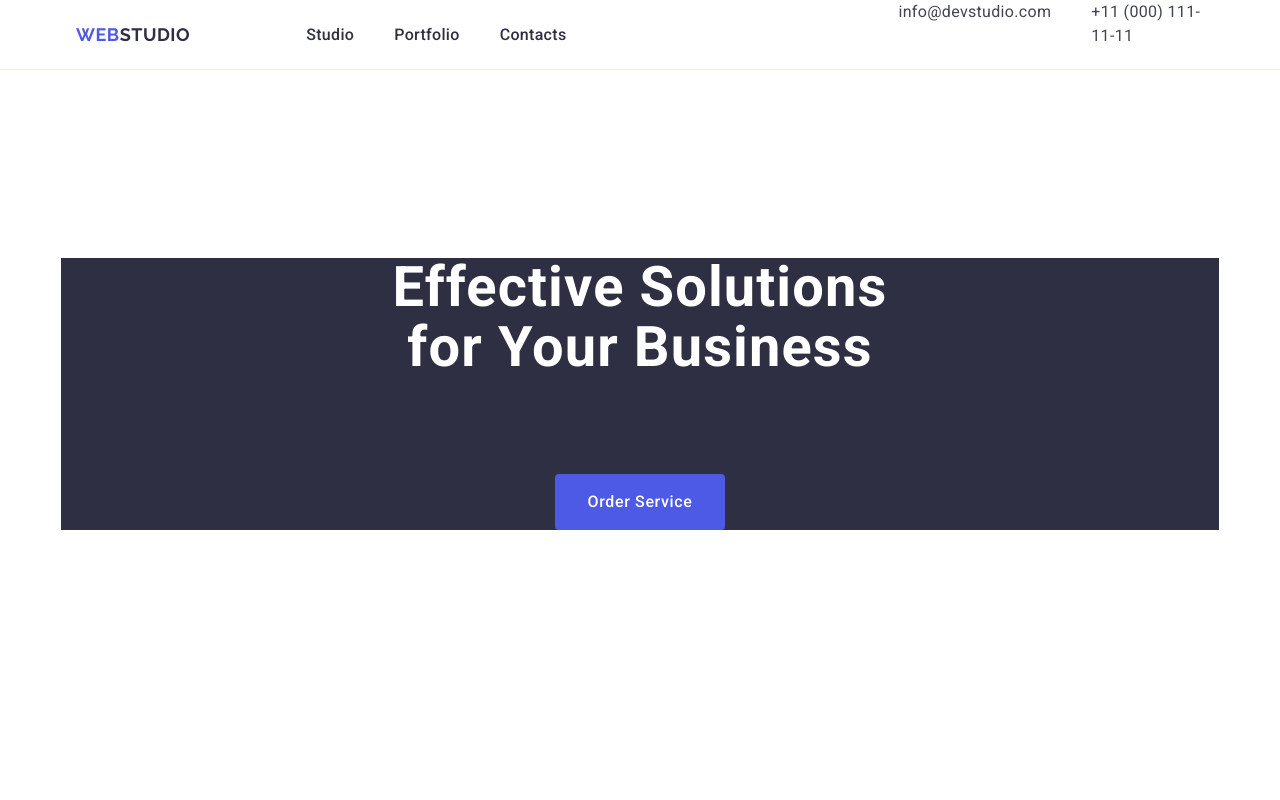
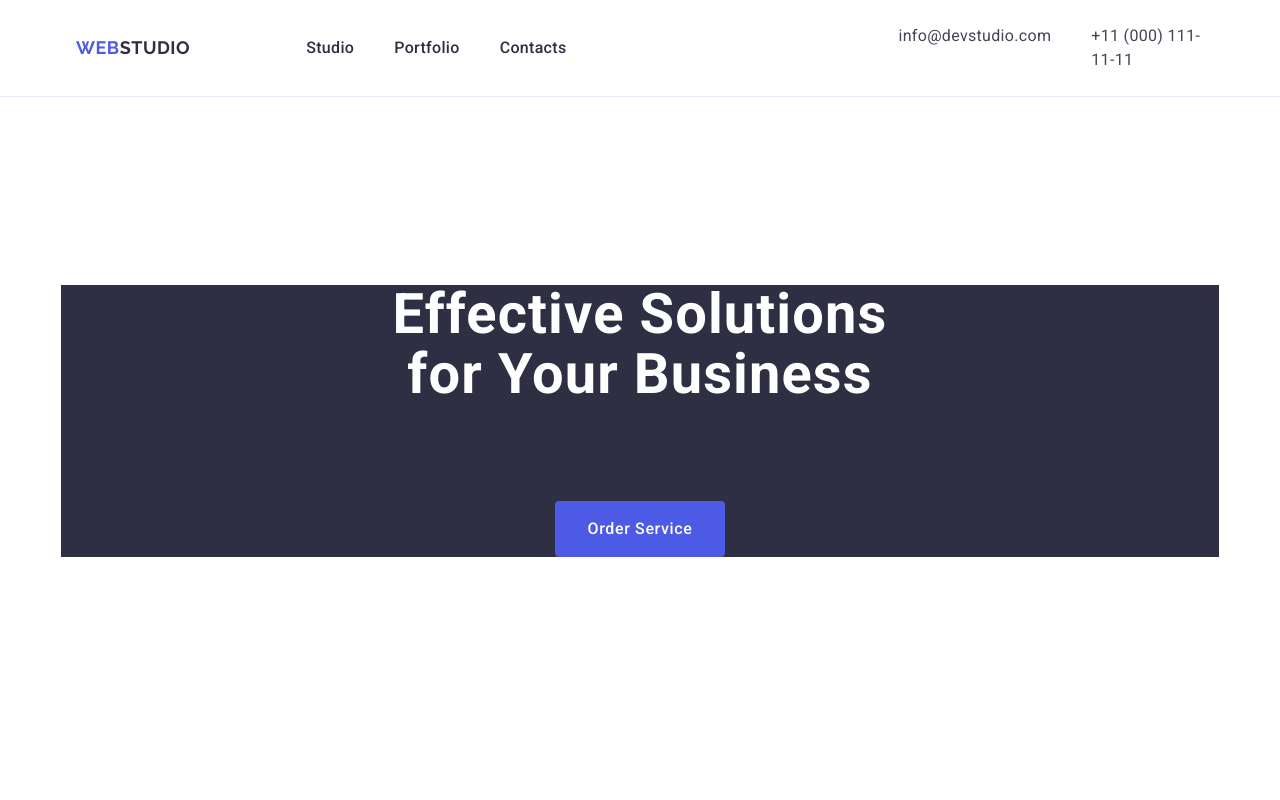
Before and after one commit to IhorSlakva/goit-markup-hw-03, a plain HTML site: page index.html in a window 1280 px wide. Shown: the top 800 px of the page. Drawn offline with nearby package versions, Linux system fonts and the light colour scheme.

Commit message:
homework-3-4

```diff
--- a/css/styles.css
+++ b/css/styles.css
@@ -41,6 +41,7 @@ img {
     align-items: center;
     flex-shrink: 0;
     border-bottom: 1px solid #e7e9fc;
+    padding: 24px 0;
 }
 
 .header-navigation {
@@ -73,7 +74,6 @@ line-height: 1.17;
 letter-spacing: 0.03em;
 text-transform: uppercase;
 margin-right: 76px;
-padding: 24px 0;
 }
 
 .header-logo-studio {
```
